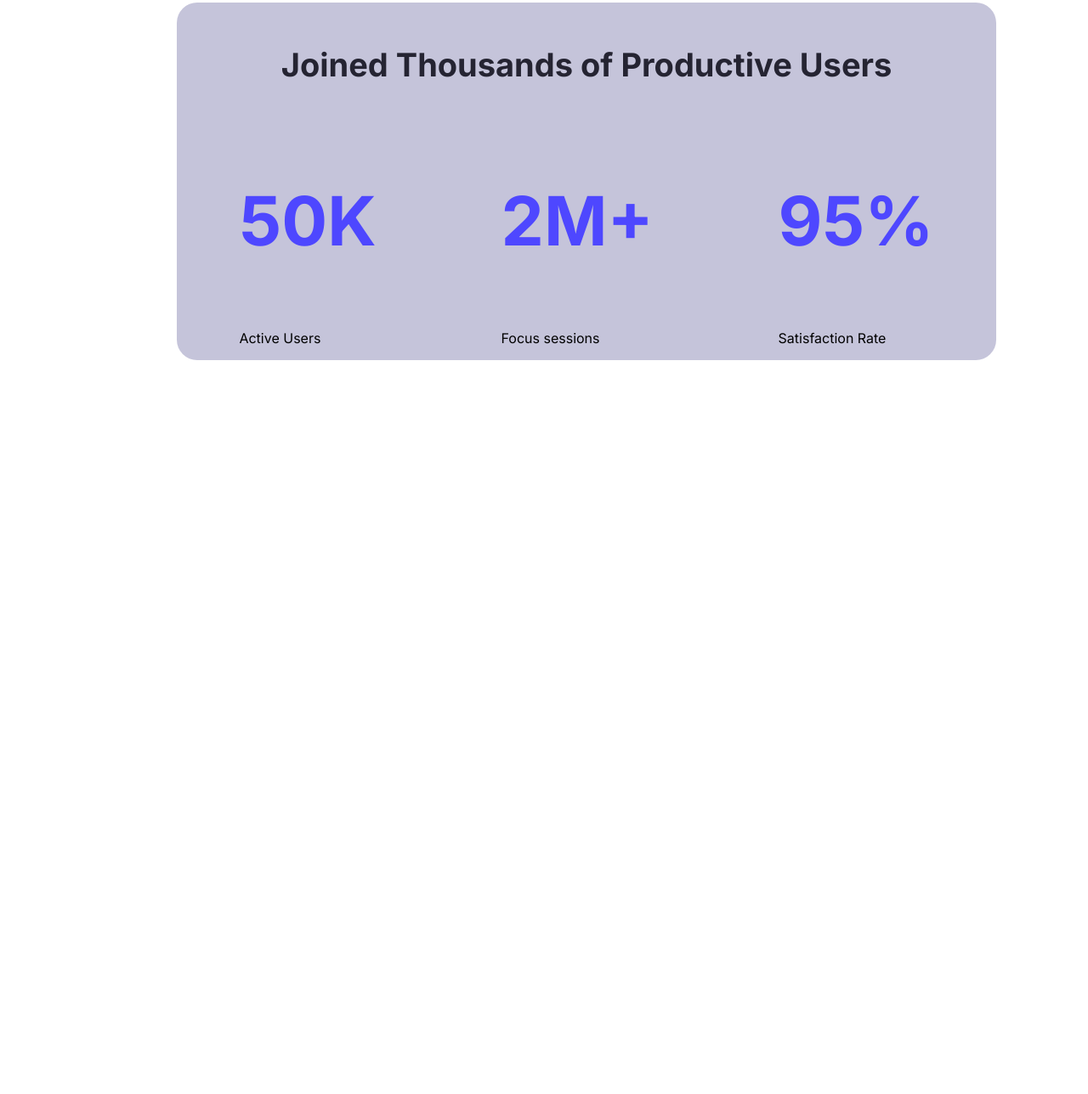
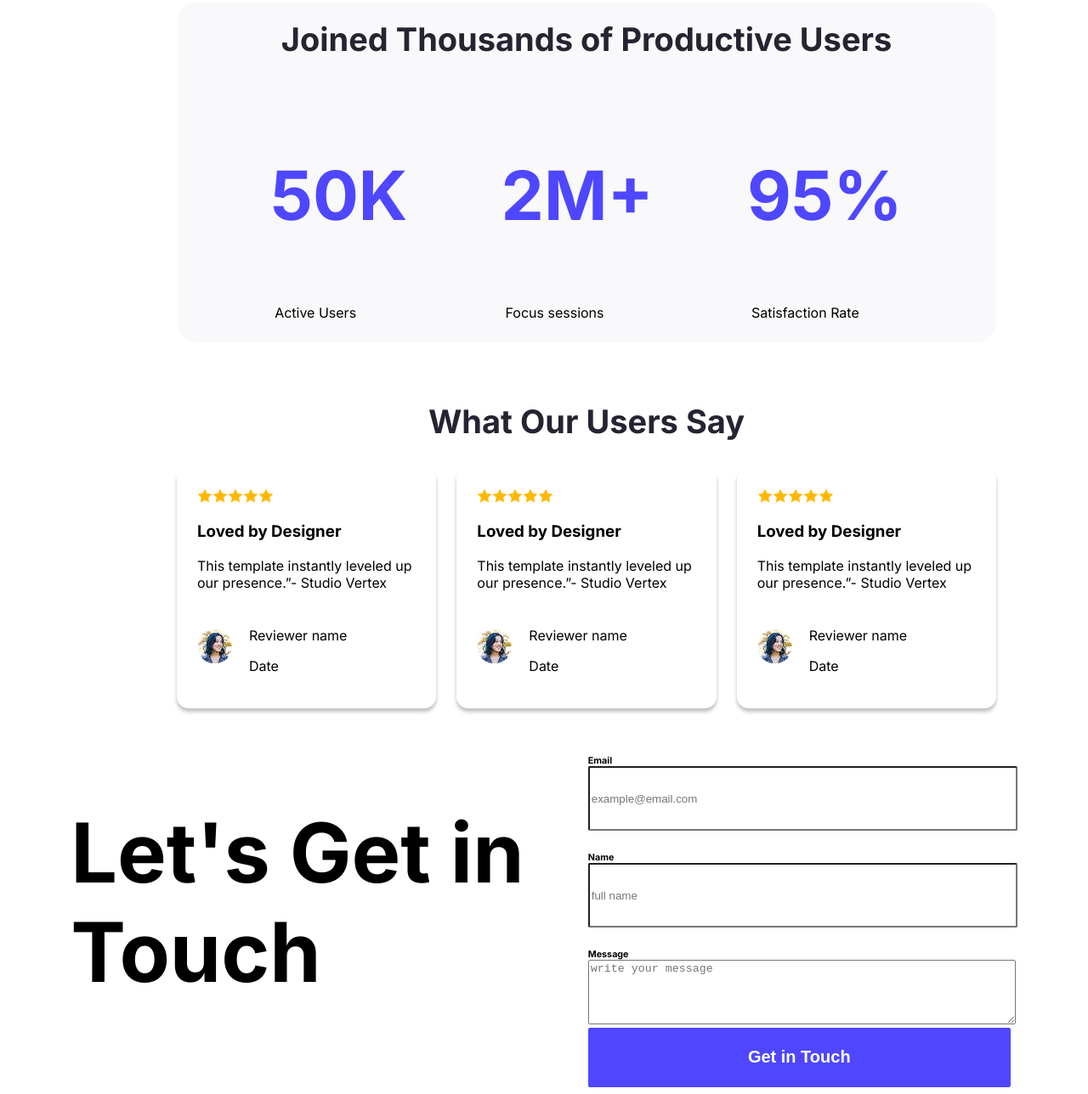
Before and after one commit to Rezabth/assignment-template, a plain HTML site: page index.html in a window 1280 px wide. Shown: the part 840-2128 px from the top of the page at 85% size. Before the commit the page ends 1294 px from the top, so only its background shows below. Drawn offline with Linux system fonts and the light colour scheme.

Commit message:
add get in touch part

```diff
--- a/index.html
+++ b/index.html
@@ -65,6 +65,120 @@
 
     </div>
    </section>
+<!---end productive part-->
+<section class="user-experience">
+  <h2 class="productive-title">What Our Users Say</h2>
+
+  <div class="user-container">
+
+    <div class="user-comments">
+
+      <div class="row">
+      <div class="icon"><img src="images/icon-star.png" alt=""></div>
+      <div class="icon"><img src="images/icon-star.png" alt=""></div>
+      <div class="icon"><img src="images/icon-star.png" alt=""></div>
+      <div class="icon"><img src="images/icon-star.png" alt=""></div>
+      <div class="icon"><img src="images/icon-star.png" alt=""></div>
+      </div>
+
+
+
+      <h3>Loved by Designer</h3>
+      <p>This template instantly leveled up our presence.”- Studio Vertex</p>
+      <div class="Review">
+      <img class="new" src="images/avatar.png" alt="">
+
+      <div class="Review-name">
+      <p>Reviewer name</p>
+      <p>Date</p>
+      </div>
+      </div>
+
+    </div>
+
+
+   <div class="user-comments">
+
+    <div class="row">
+      <div class="icon"><img src="images/icon-star.png" alt=""></div>
+      <div class="icon"><img src="images/icon-star.png" alt=""></div>
+      <div class="icon"><img src="images/icon-star.png" alt=""></div>
+      <div class="icon"><img src="images/icon-star.png" alt=""></div>
+      <div class="icon"><img src="images/icon-star.png" alt=""></div>
+      </div>
+      <h3>Loved by Designer</h3>
+      <p>This template instantly leveled up our presence.”- Studio Vertex</p>
+
+      <div class="Review">
+      <img class="new" src="images/avatar.png" alt="">
+      <div class="Review-name">
+      <p>Reviewer name</p>
+       <p>Date</p>
+       </div>
+      </div>
+
+
+
+
+    </div>
+
+
+
+
+
+
+
+   <div class="user-comments">
+      <div class="row">
+      <div class="icon"><img src="images/icon-star.png" alt=""></div>
+      <div class="icon"><img src="images/icon-star.png" alt=""></div>
+      <div class="icon"><img src="images/icon-star.png" alt=""></div>
+      <div class="icon"><img src="images/icon-star.png" alt=""></div>
+      <div class="icon"><img src="images/icon-star.png" alt=""></div>
+      </div>
+      <h3>Loved by Designer</h3>
+      <p>This template instantly leveled up our presence.”- Studio Vertex</p>
+       <div class="Review">
+      <img class="new" src="images/avatar.png" alt="">
+      <div class="Review-name">
+      <p>Reviewer name</p>
+       <p>Date</p>
+       </div>
+      </div>
+
+    </div>
+
+
+
+
+    </div>
+
+
+
+
+</section>
+
+<!---start get in touch part-->
+<section class="Touch">
+
+  <h1 class="touch-title"> Let's Get in <br> Touch<br></h1>
+  <form>
+    <h6 class="level">Email</h6>
+    <input class="input" type="email" placeholder="example@email.com" id="">
+
+
+    <h6 class="level">Name</h6>
+    <input class ="input" type="Name" placeholder="full name" id="">
+
+
+    <h6 class="level">Message</h6>
+    <textarea  class="input" name=""placeholder="write your message" id=""></textarea>
+
+    <br>
+    <button class="btn-primary input">Get in Touch</button>
+
+  </form>
+</section>
 
   </main>
   <footer></footer>
--- a/styles/portfolio.css
+++ b/styles/portfolio.css
@@ -106,8 +106,10 @@ font-size: 42px;
 /*productive section */
 .Productive-user{
     border-radius: 24px;
-    background-color: #C5C4DA;
+    background-color:rgba(197,196,218,0.1);
      margin:50px 100px 30px 200px;
+     max-height: 400px;
+     max-width: 1140px;
 
 }
 
@@ -116,6 +118,7 @@ font-size: 42px;
     font-weight: bold;
     font-size: 80px;
     color:#4E47FF;
+
 
 }
 
@@ -126,12 +129,101 @@ font-size: 42px;
     font-weight: bold;
     color: #252432;
     text-align: center;
-    padding-top: 50px;
+    padding-top: 20px;
+
+
+
+
 }
 
 
 .benchmark{
     display: flex;
-    justify-content: space-around;
+    justify-content: space-evenly;
+    margin-bottom: 0px;
+
 
 }
+
+
+.benchmark-item{
+margin: 0px;
+padding-top: 0px;
+
+}
+
+.mark-description{
+    margin: 0px 5px 30px 5px;
+    padding: 0px;
+}
+
+
+/*user comments  style*/
+.user-container{
+    display:flex ;
+    gap:24px;
+
+
+}
+/*user review style*/
+.user-comments{
+    padding: 24px;
+    box-shadow: 0px 4px 4px 0px rgba(0,0,0,0.25) ;
+    border-radius: 14px;
+
+
+    }
+
+
+
+
+
+.user-experience{
+   margin:50px 100px 30px 200px;
+
+}
+.Review{
+    display: flex;
+    align-items: center;
+
+}
+.Review-name{
+    margin-left: 20px;
+    padding-top: 10px;
+}
+
+.new{
+   max-width:45px;
+    max-height: 45px;
+    border-radius: 9999px;
+
+}
+
+.row{
+   display: flex;
+}
+/*lets get in Touch style*/
+
+.Touch{
+    display: flex;
+    justify-content:space-evenly;
+    max-width: 1360px;
+    max-height: 632px;
+}
+
+.touch-title{
+    font-size: 97px;
+    font-weight:bold ;
+}
+.level{
+    margin-bottom: 0px;
+
+
+}
+.input{
+    width:497px;
+    height:70px;
+    margin-bottom: 0px;
+    border-radius: 2px;
+    box-shadow: 0px 2px 2px 0px rgba(254, 252, 252, 0.578) ;
+}
```
